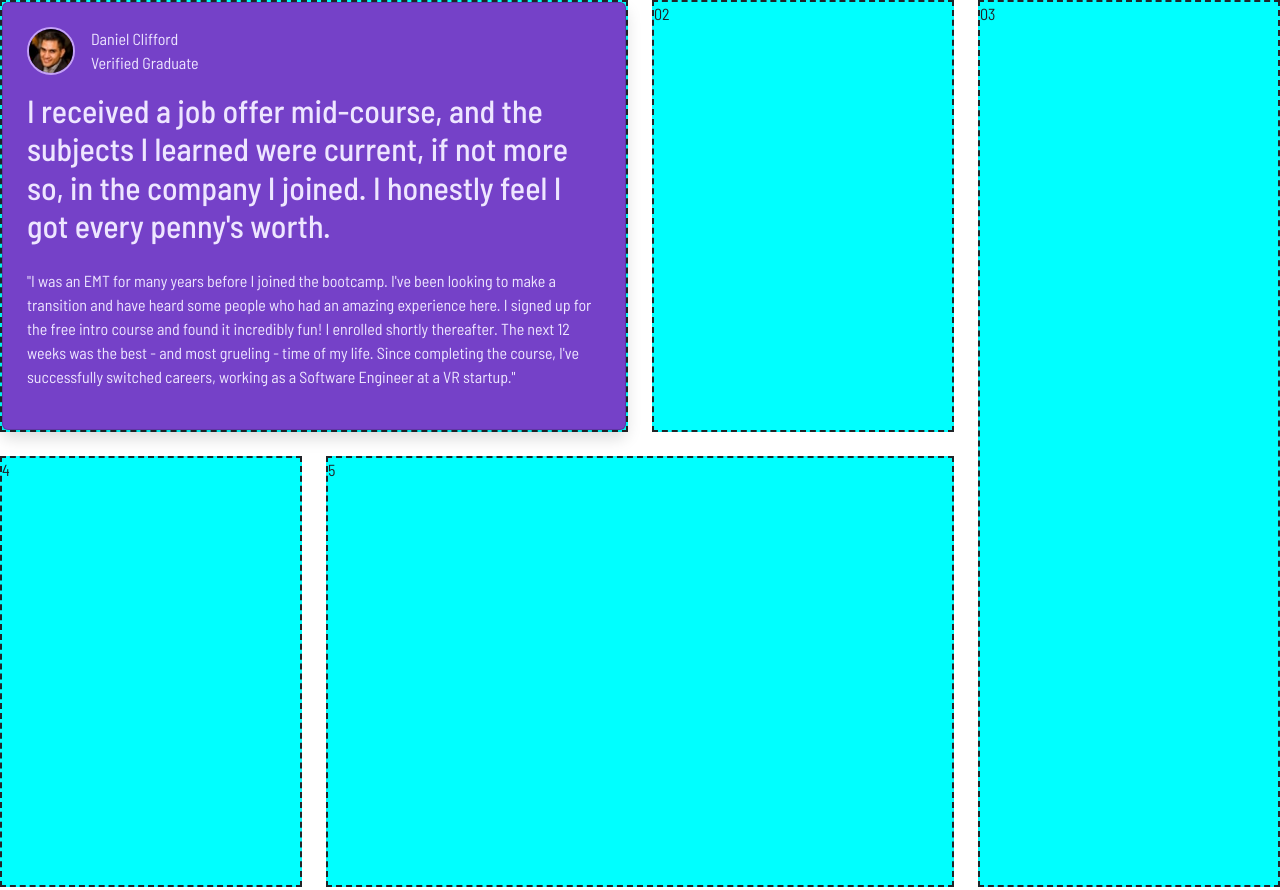
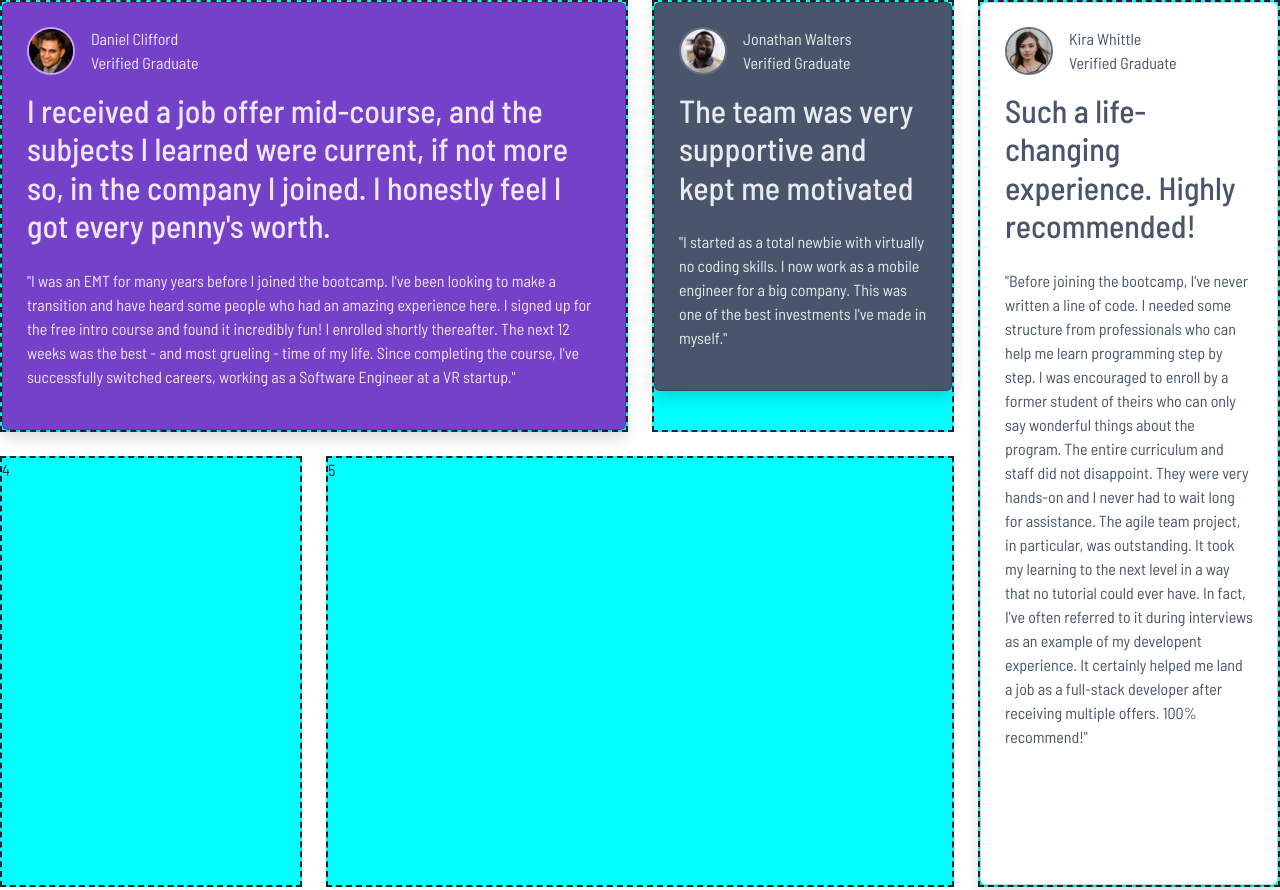
Before and after one commit to jimenezkgabriel/sba-3, a website built with Vite: page index.html in a window 1280 px wide. Shown: the top 890 px of the page. Built offline with nearby package versions, Linux system fonts and the light colour scheme.

Commit message:
added cards for johnathan and kira

```diff
--- a/index.html
+++ b/index.html
@@ -51,8 +51,62 @@
         </div>
       </div>
     </div>
-    <div class="col-auto sm:col-span-1">02</div>
-    <div class="col-auto sm:col-span-1 sm:row-span-2">03</div>
+    <div class="col-auto sm:col-span-1">
+      <div class="card p-4 shadow" style="background-color: hsl(217, 19%, 35%);">
+        <div class="d-flex gap-3">
+          <img src="./images/image-jonathan.jpg" class="img-fluid rounded-circle align-self-center border-2 "
+            style="width: 3rem; height: 100%; border-color: hsl(224, 10%, 45%);" alt="A picture of Johnathan.">
+          <div class="d-flex flex-column justify-center">
+            <div class="card-text" style="color: hsl(214, 17%, 92%);">Jonathan Walters</div>
+            <div class="card-text" style="color: hsl(214, 17%, 92%);">Verified Graduate</div>
+          </div>
+        </div>
+        <div class="card-body p-0">
+          <div class="card-text py-3">
+            <h2 style="color: hsl(214, 17%, 92%);">
+              The team was very supportive and kept me motivated
+            </h2>
+          </div>
+          <div class="card-text">
+            <p style="color: hsl(214, 17%, 92%);">
+              "I started as a total newbie with virtually no coding skills. I now work as a mobile engineer
+              for a big company. This was one of the best investments I've made in myself."
+            </p>
+          </div>
+        </div>
+      </div>
+    </div>
+    <div class="col-auto sm:col-span-1 sm:row-span-2">
+      <div class="card p-4 shadow h-100" style="background-color: white;">
+        <div class="d-flex gap-3">
+          <img src="./images/image-kira.jpg" class="img-fluid rounded-circle align-self-center border-2 "
+            style="width: 3rem; height: 100%; border-color: hsl(224, 10%, 45%);" alt="A picture of Johnathan.">
+          <div class="d-flex flex-column justify-center">
+            <div class="card-text" style="color: hsl(217, 19%, 35%);">Kira Whittle</div>
+            <div class="card-text" style="color: hsl(217, 19%, 35%);">Verified Graduate</div>
+          </div>
+        </div>
+        <div class="card-body p-0">
+          <div class="card-text py-3">
+            <h2 style="color: hsl(217, 19%, 35%);">
+              Such a life-changing experience. Highly recommended!
+            </h2>
+          </div>
+          <div class="card-text">
+            <p style="color: hsl(217, 19%, 35%);">
+              "Before joining the bootcamp, I've never written a line of code. I needed some structure from
+              professionals who can help me learn programming step by step. I was encouraged to enroll by a former
+              student of theirs who can only say wonderful things about the program. The entire curriculum and staff
+              did not disappoint. They were very hands-on and I never had to wait long for assistance. The agile team
+              project, in particular, was outstanding. It took my learning to the next level in a way that no tutorial
+              could ever have. In fact, I've often referred to it during interviews as an example of my developent
+              experience. It certainly helped me land a job as a full-stack developer after receiving multiple offers.
+              100% recommend!"
+            </p>
+          </div>
+        </div>
+      </div>
+    </div>
     <div class="col-auto sm:col-span-1">4</div>
     <div class="col-auto sm:col-span-2">5</div>
   </div>
```
